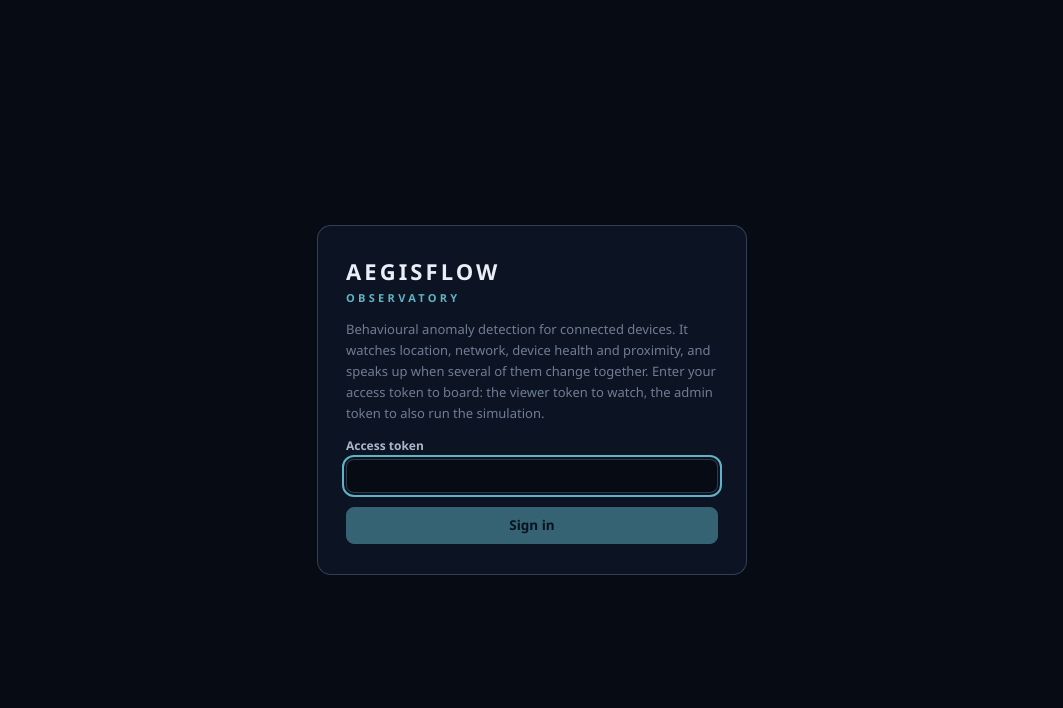
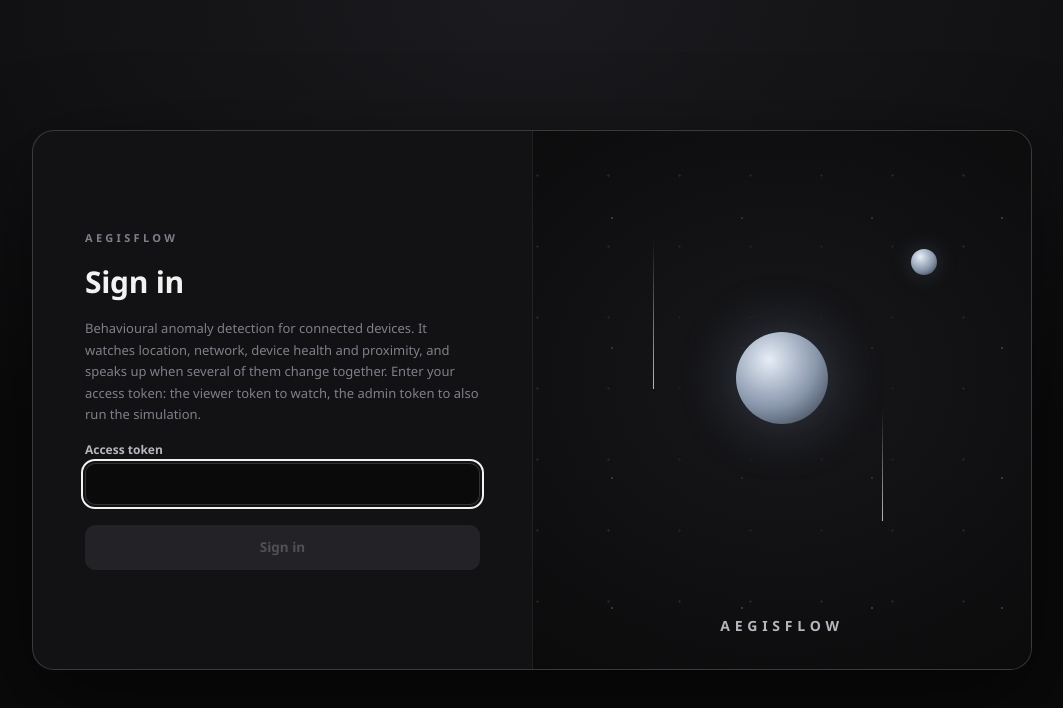
Before and after one commit to imansived/aegisflow, a React (Vite) app in the folder frontend/: page / in a window 1280 px wide. Shown: the top 708 px of the page, without its empty margins (108-1171 px from the left). Built offline with nearby package versions, Linux system fonts and the light colour scheme.

Commit message:
Graphite theme: neutral surfaces, soft cards, white accent, split sign-in screen; signal and severity colours unchanged; screenshots regenerated

```diff
--- a/frontend/src/components/Login.tsx
+++ b/frontend/src/components/Login.tsx
@@ -19,16 +19,26 @@ export function Login({ onLogin }: { onLogin: (token: string, role: 'admin' | 'v
 
   return (
     <main className="login">
-      <div className="login-orbits" aria-hidden="true"><i /><i /><i /></div>
+      <div className="login-shell">
         <form className="login-card" onSubmit={submit}>
-        <h1>AEGISFLOW <span>OBSERVATORY</span></h1>
-        <p className="sub">Behavioural anomaly detection for connected devices. It watches location, network, device health and proximity, and speaks up when several of them change together. Enter your access token to board: the viewer token to watch, the admin token to also run the simulation.</p>
+          <span className="eyebrow">AEGISFLOW</span>
+          <h1>Sign in</h1>
+          <p className="sub">Behavioural anomaly detection for connected devices. It watches location, network, device health and proximity, and speaks up when several of them change together. Enter your access token: the viewer token to watch, the admin token to also run the simulation.</p>
           <label className="field">Access token
             <input type="password" autoComplete="off" autoFocus value={token} onChange={(e) => setToken(e.target.value)} aria-invalid={!!error} />
           </label>
           {error && <p className="error" role="alert">{error}</p>}
           <button className="btn primary" disabled={busy || token.trim().length < 8} type="submit">{busy ? 'Checking…' : 'Sign in'}</button>
         </form>
+        <div className="login-art" aria-hidden="true">
+          <div className="dots" />
+          <i className="streak a" />
+          <i className="streak b" />
+          <i className="orb small" />
+          <i className="orb" />
+          <div className="wordmark">AEGISFLOW</div>
+        </div>
+      </div>
     </main>
   )
 }
--- a/frontend/src/styles.css
+++ b/frontend/src/styles.css
@@ -1,24 +1,24 @@
-/* AEGISFLOW: refined mission control.
-   Near-black navy surfaces, one muted-cyan accent, white text, amber for warnings, a restrained red for critical.
-   The four signals keep fixed colours everywhere (validated as a set for colour-blind separation) and are always
-   labelled; severity is always colour + shape + word. No glow, no scanlines: quiet until something matters. */
+/* AEGISFLOW: graphite mission control.
+   Near-black neutral surfaces, soft low-contrast cards with hairline borders, white as the single accent (primary buttons, active items).
+   The four signals keep fixed colours everywhere (validated as a set for colour-blind separation) and are always labelled;
+   severity is always colour + shape + word. Colour appears only where it carries meaning. */
 :root {
   color-scheme: dark;
-  --bg: #070b14;
-  --panel: #0c1322;
-  --panel2: #111a2c;
-  --ink: #e9eef7;
-  --ink2: #aab6c9;
-  --muted: #6f7d94;
-  --accent: #5fb3c4;
-  --accent-soft: rgba(95, 179, 196, 0.12);
-  --line: rgba(150, 175, 210, 0.12);
-  --line-strong: rgba(150, 175, 210, 0.28);
+  --bg: #0a0a0b;
+  --panel: #121214;
+  --panel2: #1a1a1d;
+  --ink: #f2f2f3;
+  --ink2: #b6b6bd;
+  --muted: #7f7f89;
+  --accent: #f2f2f3;
+  --accent-soft: rgba(255, 255, 255, 0.07);
+  --line: rgba(255, 255, 255, 0.08);
+  --line-strong: rgba(255, 255, 255, 0.17);
   --sig-spatial: #38bdf8;
   --sig-network: #a3d977;
   --sig-device: #c4a1ff;
   --sig-proximity: #e9d8a6;
-  --sev-normal: #7d8aa3;
+  --sev-normal: #8a8a94;
   --sev-low: #f0b429;
   --sev-medium: #f08a3c;
   --sev-high: #e5484d;
@@ -35,7 +35,7 @@ ul, ol { list-style: none; }
 :focus-visible { outline: 2px solid var(--accent); outline-offset: 2px; }
 .sr { position: absolute; width: 1px; height: 1px; overflow: hidden; clip: rect(0 0 0 0); white-space: nowrap; }
 kbd { font: 600 11px var(--mono); border: 1px solid var(--line-strong); border-radius: 4px; padding: 0 5px; color: var(--ink2); }
-::-webkit-scrollbar { width: 8px; height: 8px; } ::-webkit-scrollbar-thumb { background: rgba(150, 175, 210, 0.2); border-radius: 8px; }
+::-webkit-scrollbar { width: 8px; height: 8px; } ::-webkit-scrollbar-thumb { background: rgba(255, 255, 255, 0.2); border-radius: 8px; }
 .sub { color: var(--muted); font-size: 12px; font-weight: 400; }
 .meta { color: var(--muted); font-size: 11.5px; }
 .note { color: var(--ink2); font-size: 13px; margin-top: 8px; line-height: 1.55; }
@@ -51,10 +51,10 @@ kbd { font: 600 11px var(--mono); border: 1px solid var(--line-strong); border-r
 .chip.role { color: var(--sev-low); border-color: rgba(240, 180, 41, 0.5); }
 
 /* controls */
-.btn { background: var(--panel2); color: var(--ink); border: 1px solid var(--line-strong); border-radius: 8px; padding: 7px 14px; cursor: pointer; font-weight: 600; transition: background 0.15s, border-color 0.15s; }
+.btn { background: var(--panel2); color: var(--ink); border: 1px solid var(--line-strong); border-radius: 10px; padding: 7px 14px; cursor: pointer; font-weight: 600; transition: background 0.15s, border-color 0.15s; }
 .btn:hover:not(:disabled) { background: var(--accent-soft); border-color: var(--accent); }
-.btn.primary { background: var(--accent); color: #04141a; border-color: var(--accent); }
-.btn.primary:hover:not(:disabled) { background: #79c6d6; }
+.btn.primary { background: #f2f2f3; color: #0a0a0b; border-color: #f2f2f3; }
+.btn.primary:hover:not(:disabled) { background: #ffffff; border-color: #ffffff; }
 .btn.danger { color: #ff9a9d; border-color: rgba(229, 72, 77, 0.6); }
 .btn.danger:hover:not(:disabled) { background: rgba(229, 72, 77, 0.12); border-color: var(--sev-high); }
 .btn:disabled { opacity: 0.5; cursor: not-allowed; }
@@ -83,17 +83,31 @@ kbd { font: 600 11px var(--mono); border: 1px solid var(--line-strong); border-r
 .sigchip { display: inline-flex; align-items: center; gap: 6px; font-size: 11.5px; font-weight: 600; color: var(--ink2); white-space: nowrap; }
 .sigchip i { width: 8px; height: 8px; border-radius: 2px; background: var(--c); }
 
-/* login */
-.login { min-height: 100%; display: grid; place-items: center; padding: 20px; }
-.login-orbits { display: none; }
-.login-card { width: min(430px, 100%); padding: 30px 28px; display: flex; flex-direction: column; gap: 14px; background: var(--panel); border: 1px solid var(--line-strong); border-radius: 14px; }
-.login-card h1 { font: 700 22px var(--sans); letter-spacing: 0.14em; }
-.login-card h1 span { display: block; font: 600 11px var(--sans); letter-spacing: 0.3em; color: var(--accent); margin-top: 4px; }
-.login-card .sub { line-height: 1.6; font-size: 13px; }
+/* login: form on the left, a quiet dark panel on the right */
+.login { min-height: 100%; display: grid; place-items: center; padding: 24px; background: radial-gradient(900px 520px at 50% 0%, #1b1b1f, var(--bg)); }
+.login-shell { width: min(1000px, 100%); min-height: 540px; display: grid; grid-template-columns: minmax(0, 1fr) minmax(0, 1fr); border: 1px solid var(--line-strong); border-radius: 22px; overflow: hidden; background: var(--panel); box-shadow: 0 30px 90px rgba(0, 0, 0, 0.55); }
+.login-card { padding: 56px 52px; display: flex; flex-direction: column; justify-content: center; gap: 16px; }
+.login-card .eyebrow { font: 700 11px var(--sans); letter-spacing: 0.3em; color: var(--muted); }
+.login-card h1 { font: 650 30px var(--sans); letter-spacing: -0.01em; }
+.login-card .sub { line-height: 1.65; font-size: 13px; }
+.login-card .field input { background: var(--bg); padding: 11px 12px; border-radius: 10px; }
+.login-card .btn.primary { padding: 11px 14px; margin-top: 4px; }
+.login-card .btn.primary:disabled { background: #34343a; color: #8d8d96; border-color: #34343a; }
+.login-art { position: relative; overflow: hidden; background: radial-gradient(420px 360px at 50% 46%, #17171a, #0b0b0c); border-left: 1px solid var(--line); }
+.login-art .orb { position: absolute; left: 50%; top: 46%; width: 92px; height: 92px; margin: -46px 0 0 -46px; border-radius: 50%; background: radial-gradient(circle at 36% 30%, #e6edf7, #8896ab 55%, #2b3340); box-shadow: 0 0 60px rgba(150, 175, 215, 0.28); }
+.login-art .orb.small { width: 26px; height: 26px; margin: 0; left: 76%; top: 22%; box-shadow: 0 0 22px rgba(150, 175, 215, 0.22); }
+.login-art .streak { position: absolute; width: 1px; background: linear-gradient(180deg, rgba(255, 255, 255, 0), rgba(255, 255, 255, 0.7)); }
+.login-art .streak.a { left: 24%; top: 20%; height: 150px; }
+.login-art .streak.b { left: 70%; top: 52%; height: 110px; }
+.login-art .dots { position: absolute; inset: 0; background-image: radial-gradient(rgba(255, 255, 255, 0.5) 1px, transparent 1.4px), radial-gradient(rgba(255, 255, 255, 0.25) 1px, transparent 1.4px); background-size: 130px 130px, 71px 71px; background-position: 14px 22px, 40px 9px; opacity: 0.35; -webkit-mask-image: radial-gradient(circle at 50% 46%, transparent 0, #000 60%); mask-image: radial-gradient(circle at 50% 46%, transparent 0, #000 60%); }
+.login-art .wordmark { position: absolute; left: 0; right: 0; bottom: 34px; text-align: center; font: 700 14px var(--sans); letter-spacing: 0.34em; color: var(--ink2); }
+@media (prefers-reduced-motion: no-preference) { .login-art .orb { animation: float 7s ease-in-out infinite; } }
+@keyframes float { 0%, 100% { transform: translateY(0); } 50% { transform: translateY(-8px); } }
+@media (max-width: 780px) { .login-shell { grid-template-columns: 1fr; min-height: 0; } .login-art { display: none; } .login-card { padding: 36px 26px; } }
 
 /* shell */
 .shell { display: grid; grid-template-columns: 216px minmax(0, 1fr); grid-template-rows: auto minmax(0, 1fr); height: 100vh; }
-.top { grid-column: 1 / -1; display: flex; align-items: center; gap: 14px; padding: 10px 18px; border-bottom: 1px solid var(--line); background: var(--panel); }
+.top { grid-column: 1 / -1; display: flex; align-items: center; gap: 14px; padding: 10px 18px; border-bottom: 1px solid var(--line); background: var(--bg); }
 .brand { display: flex; flex-direction: column; min-width: 190px; }
 .brand strong { font: 700 15px var(--sans); letter-spacing: 0.18em; line-height: 1.2; }
 .brand span { font-size: 11px; color: var(--muted); }
@@ -112,20 +126,20 @@ kbd { font: 600 11px var(--mono); border: 1px solid var(--line-strong); border-r
 .pill.warn { color: var(--sev-low); } .pill.warn i { background: var(--sev-low); }
 .pill.bad { color: var(--sev-high); } .pill.bad i { background: var(--sev-high); }
 
-.side { grid-row: 2; padding: 14px 10px; border-right: 1px solid var(--line); background: var(--panel); overflow: auto; }
+.side { grid-row: 2; padding: 14px 10px; border-right: 1px solid var(--line); background: var(--bg); overflow: auto; }
 .side ul { display: flex; flex-direction: column; gap: 2px; }
-.side button { width: 100%; display: flex; align-items: center; gap: 12px; padding: 9px 12px; border: 0; border-radius: 8px; background: none; cursor: pointer; color: var(--ink2); font-weight: 600; text-align: left; }
+.side button { width: 100%; display: flex; align-items: center; gap: 12px; padding: 9px 12px; border: 0; border-radius: 10px; background: none; cursor: pointer; color: var(--ink2); font-weight: 600; text-align: left; }
 .side button:hover { background: rgba(255, 255, 255, 0.04); color: var(--ink); }
-.side button[aria-current='page'] { background: var(--accent-soft); color: var(--ink); box-shadow: inset 2px 0 0 var(--accent); }
-.side button[aria-current='page'] svg { color: var(--accent); }
+.side button[aria-current='page'] { background: rgba(255, 255, 255, 0.08); color: var(--ink); box-shadow: inset 0 0 0 1px var(--line); }
+.side button[aria-current='page'] svg { color: #ffffff; }
 .side-label { font-size: 10.5px; letter-spacing: 0.12em; text-transform: uppercase; color: var(--muted); margin: 22px 12px 6px; }
 
 /* overview */
-.overview { grid-row: 2; grid-column: 2; display: grid; grid-template-columns: minmax(0, 1fr) 340px; grid-template-rows: minmax(0, 1fr) 276px; gap: 12px; padding: 12px; min-height: 0; }
-.stage { position: relative; min-height: 0; overflow: hidden; border: 1px solid var(--line); border-radius: 10px; background: radial-gradient(800px 460px at 50% 55%, #101a2e, #080d18); }
+.overview { grid-row: 2; grid-column: 2; display: grid; grid-template-columns: minmax(0, 1fr) 340px; grid-template-rows: minmax(0, 1fr) 276px; gap: 14px; padding: 14px; min-height: 0; }
+.stage { position: relative; min-height: 0; overflow: hidden; border: 1px solid var(--line); border-radius: 14px; background: radial-gradient(800px 460px at 50% 55%, #19191c, #0b0b0c); }
 .floor { position: absolute; inset: 0; width: 100%; height: 100%; }
 .stage-empty { position: absolute; inset: 0; display: grid; place-items: center; }
-.focus-chip { position: absolute; left: 14px; top: 12px; z-index: 3; display: flex; align-items: center; gap: 10px; padding: 6px 12px; background: rgba(12, 19, 34, 0.85); border: 1px solid var(--line-strong); border-radius: 8px; font-size: 12.5px; }
+.focus-chip { position: absolute; left: 14px; top: 12px; z-index: 3; display: flex; align-items: center; gap: 10px; padding: 6px 12px; background: rgba(18, 18, 20, 0.86); border: 1px solid var(--line-strong); border-radius: 8px; font-size: 12.5px; }
 .focus-chip span { color: var(--ink2); }
 .focus-chip .sub { color: var(--muted); }
 .focus-chip .score { font-size: 15px; }
@@ -134,7 +148,7 @@ kbd { font: 600 11px var(--mono); border: 1px solid var(--line-strong); border-r
 .bottom { grid-column: 1 / -1; display: grid; grid-template-columns: minmax(0, 0.8fr) minmax(0, 0.8fr) minmax(0, 3fr); gap: 12px; min-height: 0; }
 
 /* panels */
-.panel { background: var(--panel); border: 1px solid var(--line); border-radius: 10px; padding: 12px 14px; min-height: 0; min-width: 0; overflow: hidden; display: flex; flex-direction: column; }
+.panel { background: linear-gradient(180deg, rgba(255, 255, 255, 0.04), rgba(255, 255, 255, 0.008)), var(--panel); border: 1px solid var(--line); border-radius: 14px; padding: 12px 14px; min-height: 0; min-width: 0; overflow: hidden; display: flex; flex-direction: column; }
 .panel-head { display: flex; justify-content: space-between; align-items: baseline; gap: 8px; margin-bottom: 8px; flex-wrap: wrap; }
 .panel h2, .card h2 { font: 650 13px var(--sans); letter-spacing: 0.04em; color: var(--ink); }
 .panel h3, .h3 { font-size: 10.5px; letter-spacing: 0.1em; text-transform: uppercase; color: var(--muted); margin: 14px 0 8px; font-weight: 600; }
@@ -152,7 +166,7 @@ kbd { font: 600 11px var(--mono); border: 1px solid var(--line-strong); border-r
 .alert-cards, .alert-list { display: flex; flex-direction: column; gap: 8px; }
 .acard { width: 100%; text-align: left; display: grid; gap: 5px; background: var(--panel2); border: 1px solid var(--line); border-radius: 8px; padding: 10px 12px 10px 14px; cursor: pointer; position: relative; overflow: hidden; }
 .acard::before { content: ''; position: absolute; left: 0; top: 0; bottom: 0; width: 3px; background: var(--c, var(--sev-normal)); }
-.acard:hover, .acard[aria-pressed='true'] { border-color: var(--line-strong); background: #15203a; }
+.acard:hover, .acard[aria-pressed='true'] { border-color: var(--line-strong); background: #1d1d21; }
 .acard-top { display: flex; align-items: center; gap: 8px; }
 .acard-top .meta { margin-left: auto; }
 .acard-why { font-size: 13px; color: var(--ink); }
@@ -165,10 +179,10 @@ kbd { font: 600 11px var(--mono); border: 1px solid var(--line-strong); border-r
 .activity .a-body b { color: var(--ink); }
 
 /* floor drawing */
-.floor-grid line { stroke: rgba(150, 175, 210, 0.06); stroke-width: 0.12; }
-.vol-floor { fill: rgba(95, 179, 196, 0.04); stroke: rgba(150, 175, 210, 0.1); stroke-width: 0.2; }
-.vol-side { stroke: rgba(150, 175, 210, 0.2); stroke-width: 0.15; }
-.vol-top { fill: rgba(95, 179, 196, 0.09); stroke: rgba(95, 179, 196, 0.55); stroke-width: 0.3; }
+.floor-grid line { stroke: rgba(255, 255, 255, 0.06); stroke-width: 0.12; }
+.vol-floor { fill: rgba(255, 255, 255, 0.03); stroke: rgba(255, 255, 255, 0.1); stroke-width: 0.2; }
+.vol-side { stroke: rgba(255, 255, 255, 0.2); stroke-width: 0.15; }
+.vol-top { fill: rgba(255, 255, 255, 0.06); stroke: rgba(255, 255, 255, 0.4); stroke-width: 0.3; }
 .vol.hot .vol-floor { fill: rgba(229, 72, 77, 0.06); stroke: rgba(229, 72, 77, 0.35); }
 .vol.hot .vol-side { stroke: rgba(229, 72, 77, 0.5); }
 .vol.hot .vol-top { fill: rgba(229, 72, 77, 0.13); stroke: var(--sev-high); }
@@ -187,11 +201,11 @@ kbd { font: 600 11px var(--mono); border: 1px solid var(--line-strong); border-r
 .spire-base { stroke: var(--c); stroke-width: 1.2; stroke-linecap: round; opacity: 0.25; }
 .spire-cap { fill: var(--c); opacity: 0.4; }
 .spire.on .spire-base, .spire.on .spire-cap { opacity: 1; }
-.weave { fill: rgba(233, 238, 247, 0.07); stroke: var(--ink); stroke-width: 0.35; stroke-dasharray: 1.4 1; animation: dash 1s linear infinite; }
+.weave { fill: rgba(255, 255, 255, 0.07); stroke: var(--ink); stroke-width: 0.35; stroke-dasharray: 1.4 1; animation: dash 1s linear infinite; }
 .beam { stroke: var(--c); stroke-width: 0.4; stroke-dasharray: 1.6 1.2; animation: dash 0.7s linear infinite; }
 
 /* calibration overlay */
-.boot { position: absolute; inset: 0; z-index: 8; display: grid; place-content: center; justify-items: center; gap: 12px; text-align: center; padding: 24px; background: rgba(7, 11, 20, 0.93); }
+.boot { position: absolute; inset: 0; z-index: 8; display: grid; place-content: center; justify-items: center; gap: 12px; text-align: center; padding: 24px; background: rgba(8, 8, 9, 0.94); }
 .boot-core { position: relative; width: 190px; height: 190px; }
 .boot-core svg { width: 100%; height: 100%; }
 .boot-track { fill: none; stroke: var(--line); stroke-width: 6; }
@@ -208,7 +222,7 @@ kbd { font: 600 11px var(--mono); border: 1px solid var(--line-strong); border-r
 /* signal ring */
 .ring { margin: 0 auto; display: block; --core: var(--accent); }
 .ring svg { width: 100%; height: 100%; overflow: visible; }
-.arc-track { fill: none; stroke: rgba(150, 175, 210, 0.1); stroke-width: 9; stroke-linecap: round; }
+.arc-track { fill: none; stroke: rgba(255, 255, 255, 0.1); stroke-width: 9; stroke-linecap: round; }
 .arc { fill: none; stroke-width: 9; stroke-linecap: round; transition: stroke-dasharray 0.7s cubic-bezier(0.2, 0.8, 0.2, 1); }
 .ring-lock { fill: none; stroke: var(--line); stroke-width: 0.8; stroke-dasharray: 2 7; transform-origin: 100px 100px; }
 .ring-lock.inner { stroke-dasharray: 1 5; }
@@ -237,7 +251,7 @@ kbd { font: 600 11px var(--mono); border: 1px solid var(--line-strong); border-r
 .ref-text { fill: #ff9a9d; font: 10px var(--sans); }
 
 /* command palette */
-.palette-wrap { position: fixed; inset: 0; z-index: 50; display: grid; justify-items: center; align-content: start; padding-top: 14vh; background: rgba(3, 6, 12, 0.7); }
+.palette-wrap { position: fixed; inset: 0; z-index: 50; display: grid; justify-items: center; align-content: start; padding-top: 14vh; background: rgba(0, 0, 0, 0.72); }
 .palette { width: min(620px, calc(100% - 28px)); background: var(--panel); border: 1px solid var(--line-strong); border-radius: 12px; box-shadow: 0 24px 80px rgba(0, 0, 0, 0.6); overflow: hidden; }
 .palette input { width: 100%; padding: 15px 18px; background: none; border: 0; border-bottom: 1px solid var(--line); color: var(--ink); font: 15px var(--sans); outline: none; }
 .palette ul { max-height: 52vh; overflow: auto; padding: 6px; }
@@ -251,7 +265,7 @@ kbd { font: 600 11px var(--mono); border: 1px solid var(--line-strong); border-r
 .page-wrap { grid-row: 2; grid-column: 2; overflow: auto; padding: 16px 20px; min-height: 0; }
 .page { max-width: 1180px; margin: 0 auto; display: grid; gap: 12px; }
 .page.two-col { grid-template-columns: minmax(300px, 420px) minmax(0, 1fr); align-items: start; }
-.card { background: var(--panel); border: 1px solid var(--line); border-radius: 10px; padding: 14px 16px; min-width: 0; }
+.card { background: linear-gradient(180deg, rgba(255, 255, 255, 0.04), rgba(255, 255, 255, 0.008)), var(--panel); border: 1px solid var(--line); border-radius: 14px; padding: 14px 16px; min-width: 0; }
 .card > header { display: flex; align-items: baseline; justify-content: space-between; gap: 10px; margin-bottom: 8px; flex-wrap: wrap; }
 .grid-2 { display: grid; grid-template-columns: repeat(auto-fit, minmax(340px, 1fr)); gap: 12px; }
 .tiles { display: grid; grid-template-columns: repeat(auto-fit, minmax(150px, 1fr)); gap: 12px; }
@@ -266,7 +280,7 @@ table.data { width: 100%; border-collapse: collapse; font-size: 13px; }
 table.data th { text-align: left; font-size: 10.5px; letter-spacing: 0.1em; text-transform: uppercase; color: var(--muted); padding: 6px 10px; border-bottom: 1px solid var(--line-strong); font-weight: 600; white-space: nowrap; }
 table.data td { padding: 9px 10px; border-bottom: 1px solid var(--line); }
 table.data tr.sel td { background: var(--accent-soft); }
-.riskbar { display: inline-block; width: 90px; height: 6px; border-radius: 3px; background: rgba(150, 175, 210, 0.12); vertical-align: middle; overflow: hidden; margin-right: 6px; }
+.riskbar { display: inline-block; width: 90px; height: 6px; border-radius: 3px; background: rgba(255, 255, 255, 0.12); vertical-align: middle; overflow: hidden; margin-right: 6px; }
 .riskbar i { display: block; height: 100%; background: var(--c); }
 .sigbars { display: inline-flex; align-items: flex-end; gap: 3px; height: 24px; }
 .sigbars i { width: 6px; border-radius: 2px; background: var(--c); opacity: 0.3; }
@@ -274,11 +288,11 @@ table.data tr.sel td { background: var(--accent-soft); }
 .why-list { display: flex; flex-direction: column; gap: 12px; }
 .why-list li { display: grid; grid-template-columns: 130px minmax(60px, 1fr) 40px auto; gap: 4px 12px; align-items: center; }
 .why-list .reason { grid-column: 1 / -1; color: var(--ink2); font-size: 12.5px; }
-.meter { height: 6px; background: rgba(150, 175, 210, 0.12); border-radius: 3px; overflow: hidden; }
+.meter { height: 6px; background: rgba(255, 255, 255, 0.12); border-radius: 3px; overflow: hidden; }
 .meter i { display: block; height: 100%; }
 .scn-grid { display: grid; grid-template-columns: repeat(auto-fill, minmax(240px, 1fr)); gap: 10px; margin-top: 14px; }
 .scn { text-align: left; display: grid; gap: 6px; align-content: start; background: var(--panel2); border: 1px solid var(--line); border-radius: 10px; padding: 12px 14px; cursor: pointer; }
-.scn:hover:not(:disabled) { border-color: var(--accent); background: #15203a; }
+.scn:hover:not(:disabled) { border-color: var(--accent); background: #1d1d21; }
 .scn:disabled { opacity: 0.5; cursor: not-allowed; }
 .scn b { font-size: 13.5px; }
 .scn > span:nth-of-type(1) { color: var(--ink2); font-size: 12.5px; }
@@ -300,7 +314,7 @@ table.data tr.sel td { background: var(--accent-soft); }
 .chart .spec-dot line { stroke: var(--c); stroke-width: 1.5; opacity: 0.6; }
 .chart .spec-dot circle { fill: var(--c); stroke: var(--panel); stroke-width: 2; }
 .chart .spec-dot text { fill: var(--ink); font: 700 10px var(--sans); paint-order: stroke; stroke: var(--panel); stroke-width: 3px; }
-.tooltip { position: absolute; pointer-events: none; transform: translate(-50%, 0); background: #1a2438; border: 1px solid var(--line-strong); border-radius: 8px; padding: 4px 9px; font-size: 11.5px; white-space: nowrap; z-index: 3; }
+.tooltip { position: absolute; pointer-events: none; transform: translate(-50%, 0); background: #1d1d21; border: 1px solid var(--line-strong); border-radius: 8px; padding: 4px 9px; font-size: 11.5px; white-space: nowrap; z-index: 3; }
 .hbars { display: flex; flex-direction: column; gap: 8px; margin-top: 10px; }
 .hbar { display: grid; grid-template-columns: minmax(80px, 34%) 1fr; gap: 10px; align-items: center; }
 .hbar .lbl { color: var(--ink2); font-size: 12.5px; display: flex; align-items: center; gap: 6px; min-width: 0; }
@@ -344,7 +358,7 @@ table.data tr.sel td { background: var(--accent-soft); }
 @media (min-width: 821px) { body { overflow: hidden; } }
 
 /* ---- degraded observability (D107): a hollow, dashed look and the word "Degraded", unlike any severity ---- */
-:root { --degraded: #b8c4dc; }
+:root { --degraded: #c9c9d1; }
 .sev-degraded { --c: var(--degraded); color: var(--degraded); }
 .kpis .degraded dd { color: var(--degraded); }
 .beacon.degraded .foot { stroke-dasharray: 1.2 1; fill: transparent; stroke: var(--degraded); }
```
Also changed, not shown: 9 other files (tests, documents, lock files or other folders). Lines whose indentation alone changed are shown as unchanged.
